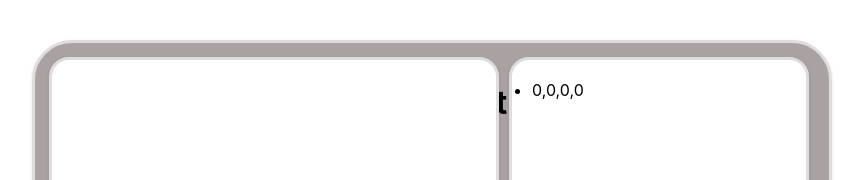
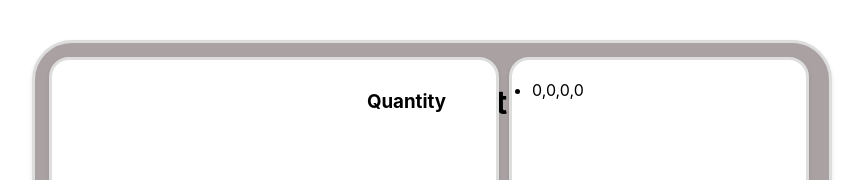
Before and after one commit to jamalhck/Checkout, a React (Create React App) app: page / in a window 1280 px wide. Shown: the top 180 px of the page, without its empty margins (208-1071 px from the left). Built offline with nearby package versions, Linux system fonts and the light colour scheme.

Commit message:
Added more styling for the displayed products in the basket.

```diff
--- a/src/Frontend/Basket.js
+++ b/src/Frontend/Basket.js
@@ -77,13 +77,16 @@ function Basket() {
 
             <h3 className={styles.itemsName}>Basket Items:</h3>
             <div className={styles.productsList}>
-                <ul>
-                    {Object.entries(basketItems).map(([product, count]) => (
-                        <li  key={product}>
-                            <h4 >{product} x{count}</h4>
-                        </li>
-                    ))}
-                </ul>
+                <h3 className={styles.quantity}>Quantity </h3>
+                <h3 className={styles.productList}>
+                    <ul>
+                        {Object.entries(basketItems).map(([product, count]) => (
+                            <li key={product}>
+                                <h4 >{product}__________________________x{count}</h4>
+                            </li>
+                        ))}
+                    </ul>
+                </h3>
             </div>
             <div className={styles.prices}>
                 <ul>
--- a/src/Frontend/Styles.module.css
+++ b/src/Frontend/Styles.module.css
@@ -88,3 +88,15 @@
     left: 30px;
     top: 100px;
 }
+
+.quantity {
+    position: absolute;
+    right: 50px;
+    top: 30px;
+}
+
+.productList {
+    position: absolute;
+    left: 60px;
+    top: 70px;
+}
```
